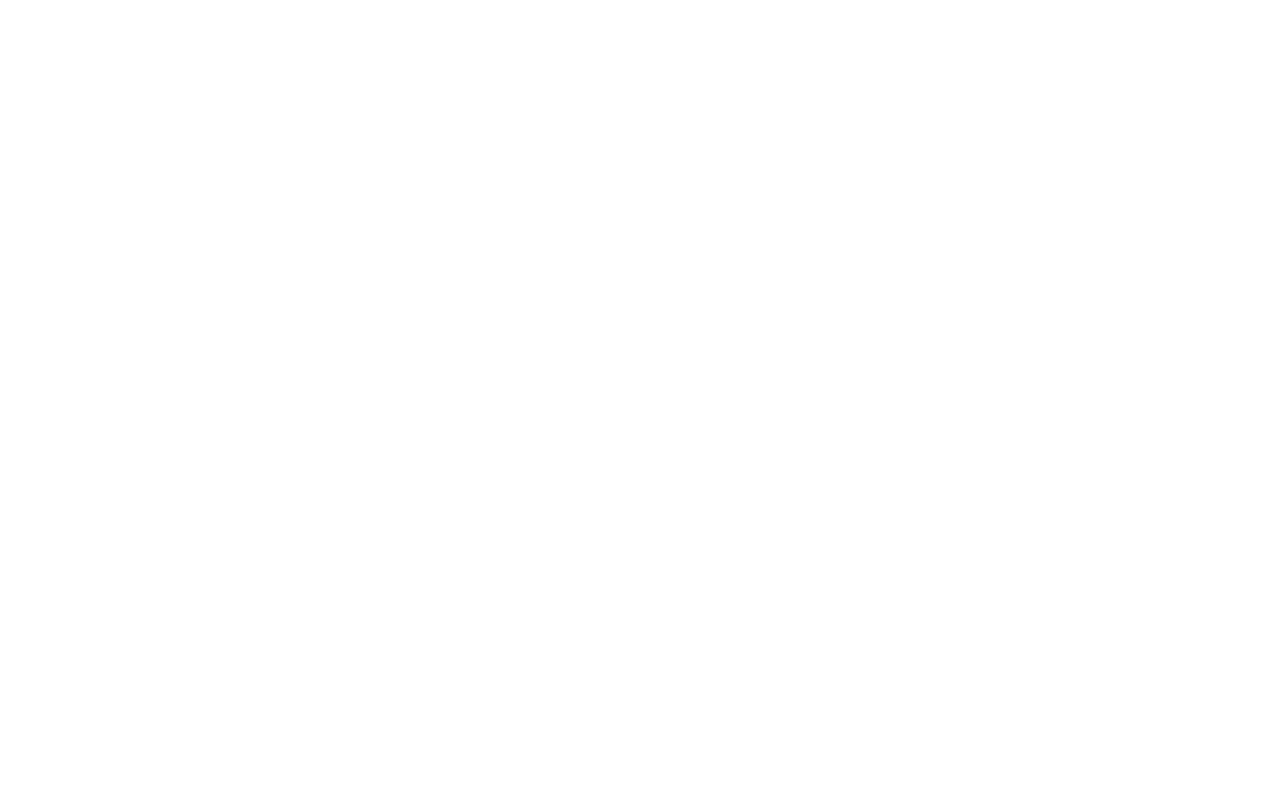
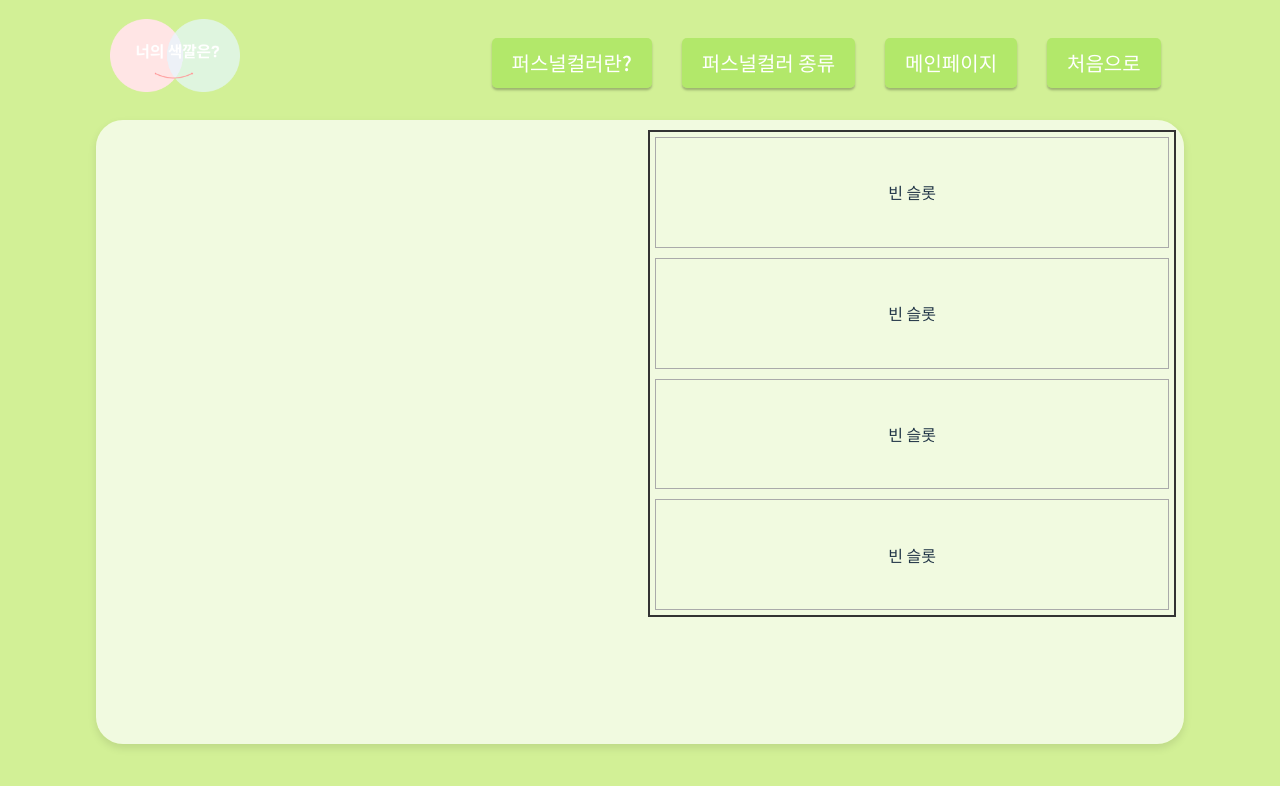
Before and after one commit to dajeong-kimm/what-is-your-color, a React (Vite) app in the folder frontend/yourcolors/: page /select in a window 1280 px wide. Before the commit this address had no page. Shown: the top 786 px of the page. Built offline with nearby package versions, Linux system fonts and the light colour scheme.

Commit message:
feat:season-photo

```diff
--- a/frontend/yourcolors/src/App.jsx
+++ b/frontend/yourcolors/src/App.jsx
@@ -22,7 +22,9 @@ import MediapipeCameraX from "./features/camera/MediapipeCameraX.jsx";
 import PersonalRecommend from "./features/recommend/PersonalRecommend";
 import ChoicePage from "./features/choice/ChoicePage.jsx";
 import PersonalDefine from "./features/personal-colors/PersonalDefine.jsx";
+import PhotoCapturePage from "./features/season-photo/PhotoCapturePage.jsx";
 import { RecoilRoot } from 'recoil';
+import PhotoSelectionPage from "./features/season-photo/PhotoSelectionPage.jsx";
 
 const App = () => {
   return (
@@ -53,6 +55,8 @@ const App = () => {
         {/* <Route path="/bestworst" element={<BestWorst />} /> */}
         {/* <Route path="/:personalColor/recommend" element={<PersonalRecommend />} /> */}
         <Route path="/personaldefine" element={<PersonalDefine />} />
+        <Route path="/photo" element={<PhotoCapturePage />} />
+        <Route path="/select" element={<PhotoSelectionPage />} />
       </Routes>
     </Router>
     </RecoilRoot>
--- /dev/null
+++ b/frontend/yourcolors/src/features/season-photo/PhotoCapturePage.jsx
@@ -0,0 +1,108 @@
+// PhotoCapturePage.jsx
+import React, { useEffect, useState, useRef } from "react";
+import Background from "../../background/background/Background";
+import Largemain from "../../background/background/LargeMain";
+import Topbar from "../../button/top/TopBar";
+import { useNavigate } from "react-router-dom";
+import useStore from "../../store/UseStore"; // Zustand 상태관리 사용 (필요시 활용)
+import { Camera } from "@mediapipe/camera_utils";
+
+const PhotoCapturePage = () => {
+  const videoRef = useRef(null);
+  const [photos, setPhotos] = useState([]);
+  const [started, setStarted] = useState(false);
+  const navigate = useNavigate();
+  const timerRef = useRef(null);
+
+  // MediaPipe Camera를 초기화하여 video 요소에 스트림 연결
+  useEffect(() => {
+    if (videoRef.current) {
+      const camera = new Camera(videoRef.current, {
+        onFrame: async () => {
+          // 별도의 처리 없이 매 프레임 호출됨
+        },
+        width: 1280,
+        height: 720,
+      });
+      camera.start();
+      return () => {
+        // camera 객체에 stop 메서드가 있다면 호출하여 정리
+        if (camera.stop) {
+          camera.stop();
+        }
+      };
+    }
+  }, []);
+
+  // video에서 현재 프레임을 캡쳐하는 함수
+  const capturePhoto = () => {
+    if (videoRef.current) {
+      const video = videoRef.current;
+      const canvas = document.createElement("canvas");
+      canvas.width = video.videoWidth;
+      canvas.height = video.videoHeight;
+      const ctx = canvas.getContext("2d");
+      ctx.drawImage(video, 0, 0, canvas.width, canvas.height);
+      const imageDataUrl = canvas.toDataURL("image/jpeg");
+      setPhotos((prev) => [...prev, imageDataUrl]);
+    }
+  };
+
+  // 사진이 8장이 되면 사진 선택 페이지로 이동
+  useEffect(() => {
+    if (photos.length === 8) {
+      // 필요시 Zustand에 저장할 수도 있음
+      navigate("/select", { state: { photos } });
+      clearInterval(timerRef.current);
+    }
+  }, [photos, navigate]);
+
+  // 시작하기 버튼 클릭 시 타이머 시작 (한 번만 클릭)
+  const handleStart = () => {
+    if (!started) {
+      setStarted(true);
+      capturePhoto(); // 즉시 1장 캡쳐
+      timerRef.current = setInterval(() => {
+        capturePhoto();
+      }, 5000); // 5초마다 캡쳐
+    }
+  };
+
+  return (
+    <Background>
+      <Topbar />
+      <Largemain>
+        {/* Largemain 내부에 video 요소가 꽉 차도록 배치 */}
+        <div style={{ position: "relative", width: "100%", height: "100%" }}>
+          <video
+            ref={videoRef}
+            style={{ width: "100%", height: "100%", objectFit: "cover" }}
+            autoPlay
+            muted
+            playsInline
+          ></video>
+          {/* 시작하기 버튼 (한 번만 보임) */}
+          {!started && (
+            <button
+              onClick={handleStart}
+              style={{
+                position: "absolute",
+                top: "50%",
+                left: "50%",
+                transform: "translate(-50%, -50%)",
+                padding: "12px 24px",
+                fontSize: "18px",
+                zIndex: 1,
+                cursor: "pointer",
+              }}
+            >
+              시작하기
+            </button>
+          )}
+        </div>
+      </Largemain>
+    </Background>
+  );
+};
+
+export default PhotoCapturePage;
--- /dev/null
+++ b/frontend/yourcolors/src/features/season-photo/PhotoSelectionPage.jsx
@@ -0,0 +1,157 @@
+// PhotoSelectionPage.jsx
+import React, { useState } from "react";
+import Background from "../../background/background/Background";
+import Largemain from "../../background/background/LargeMain";
+import Topbar from "../../button/top/TopBar";
+import { useLocation } from "react-router-dom";
+import useStore from "../../store/UseStore"; // Zustand 상태관리 사용 (필요시 활용)
+
+const PhotoSelectionPage = () => {
+  const location = useLocation();
+  const { photos } = location.state || { photos: [] };
+  const [selectedPhotos, setSelectedPhotos] = useState([]);
+
+  // 사진 클릭 시 선택/해제 토글
+  const toggleSelectPhoto = (photo) => {
+    if (selectedPhotos.includes(photo)) {
+      setSelectedPhotos(selectedPhotos.filter((p) => p !== photo));
+    } else {
+      if (selectedPhotos.length < 4) {
+        setSelectedPhotos([...selectedPhotos, photo]);
+      }
+    }
+  };
+
+  const handlePrint = () => {
+    // 인쇄하기 기능 구현 (필요시 Zustand나 API 연동)
+    alert("인쇄하기 기능 실행");
+  };
+
+  return (
+    <Background>
+      <Topbar />
+      <Largemain>
+        {/* Largemain 내부를 좌우 구역으로 분할 */}
+        <div
+          style={{
+            display: "flex",
+            width: "100%",
+            height: "100%",
+          }}
+        >
+          {/* 왼쪽 구역: 촬영한 사진 그리드 (4 x 2) */}
+          <div style={{ flex: 1, padding: "10px", overflowY: "auto" }}>
+            <div
+              style={{
+                display: "grid",
+                gridTemplateColumns: "repeat(4, 1fr)",
+                gridTemplateRows: "repeat(2, 1fr)",
+                gap: "10px",
+              }}
+            >
+              {photos.map((photo, idx) => (
+                <div
+                  key={idx}
+                  onClick={() => toggleSelectPhoto(photo)}
+                  style={{
+                    position: "relative",
+                    cursor: "pointer",
+                    border: selectedPhotos.includes(photo)
+                      ? "2px solid blue"
+                      : "none",
+                  }}
+                >
+                  <img
+                    src={photo}
+                    alt={`사진 ${idx + 1}`}
+                    style={{
+                      width: "100%",
+                      height: "100%",
+                      objectFit: "cover",
+                    }}
+                  />
+                  {selectedPhotos.includes(photo) && (
+                    <div
+                      style={{
+                        position: "absolute",
+                        top: 0,
+                        left: 0,
+                        right: 0,
+                        bottom: 0,
+                        backgroundColor: "rgba(0,0,0,0.5)",
+                      }}
+                    ></div>
+                  )}
+                </div>
+              ))}
+            </div>
+          </div>
+          {/* 오른쪽 구역: 인생네컷 프레임 (세로로 4 슬롯) */}
+          <div
+            style={{
+              flex: 1,
+              padding: "10px",
+              display: "flex",
+              flexDirection: "column",
+              alignItems: "center",
+            }}
+          >
+            <div
+              style={{
+                border: "2px solid #333",
+                width: "100%",
+                height: "80%",
+                display: "flex",
+                flexDirection: "column",
+                justifyContent: "space-between",
+              }}
+            >
+              {Array.from({ length: 4 }).map((_, idx) => (
+                <div
+                  key={idx}
+                  style={{
+                    border: "1px solid #aaa",
+                    flex: 1,
+                    margin: "5px",
+                    display: "flex",
+                    alignItems: "center",
+                    justifyContent: "center",
+                  }}
+                >
+                  {selectedPhotos[idx] ? (
+                    <img
+                      src={selectedPhotos[idx]}
+                      alt={`선택 ${idx + 1}`}
+                      style={{
+                        width: "100%",
+                        height: "100%",
+                        objectFit: "cover",
+                      }}
+                    />
+                  ) : (
+                    <span>빈 슬롯</span>
+                  )}
+                </div>
+              ))}
+            </div>
+            {selectedPhotos.length === 4 && (
+              <button
+                onClick={handlePrint}
+                style={{
+                  marginTop: "20px",
+                  padding: "10px 20px",
+                  fontSize: "16px",
+                  cursor: "pointer",
+                }}
+              >
+                인쇄하기
+              </button>
+            )}
+          </div>
+        </div>
+      </Largemain>
+    </Background>
+  );
+};
+
+export default PhotoSelectionPage;
--- a/frontend/yourcolors/src/features/start/MainPage.jsx
+++ b/frontend/yourcolors/src/features/start/MainPage.jsx
@@ -32,7 +32,7 @@ useEffect(() => {
         <div className="main-button-container">
           <MainButton text="퍼스널컬러 진단 🔍 " onClick={() => navigate("/choice")} />
           <MainButton text="AI 메이크업 🎨" onClick={() => navigate("/makeup")} />
-          <MainButton text="계절네컷 촬영 📸" onClick={() => navigate("/personalcolors")} />
+          <MainButton text="계절네컷 촬영 📸" onClick={() => navigate("/photo")} />
         </div>
       </Largemain>
     </Background>
```
Also changed, not shown: frontend/yourcolors/src/features/season-photo/PhotoCapturePage.css (added), frontend/yourcolors/src/features/season-photo/PhotoSelectionPage.css (added).
